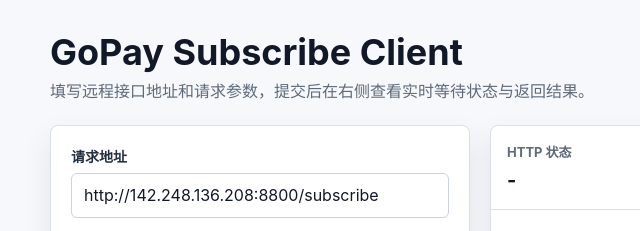
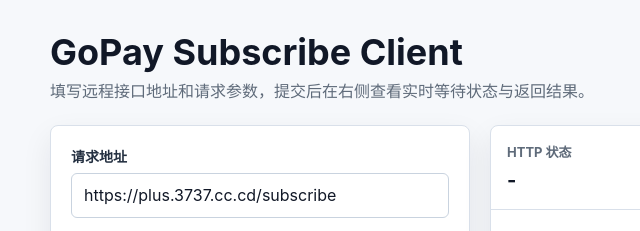
Before and after one commit to wang930813-blip/pluspages, a plain HTML site: page index.html in a window 1280 px wide. Shown: the top 231 px of the page, 0-640 px from the left. Drawn offline with Linux system fonts and the light colour scheme.

Commit message:
Update index.html

```diff
--- a/index.html
+++ b/index.html
@@ -313,7 +313,7 @@
         <form id="subscribeForm">
           <div class="field">
             <label for="apiUrl">请求地址</label>
-            <input id="apiUrl" name="apiUrl" type="url" value="http://142.248.136.208:8800/subscribe" required>
+            <input id="apiUrl" name="apiUrl" type="url" value="https://plus.3737.cc.cd/subscribe" required>
           </div>
 
           <div class="field">
```
